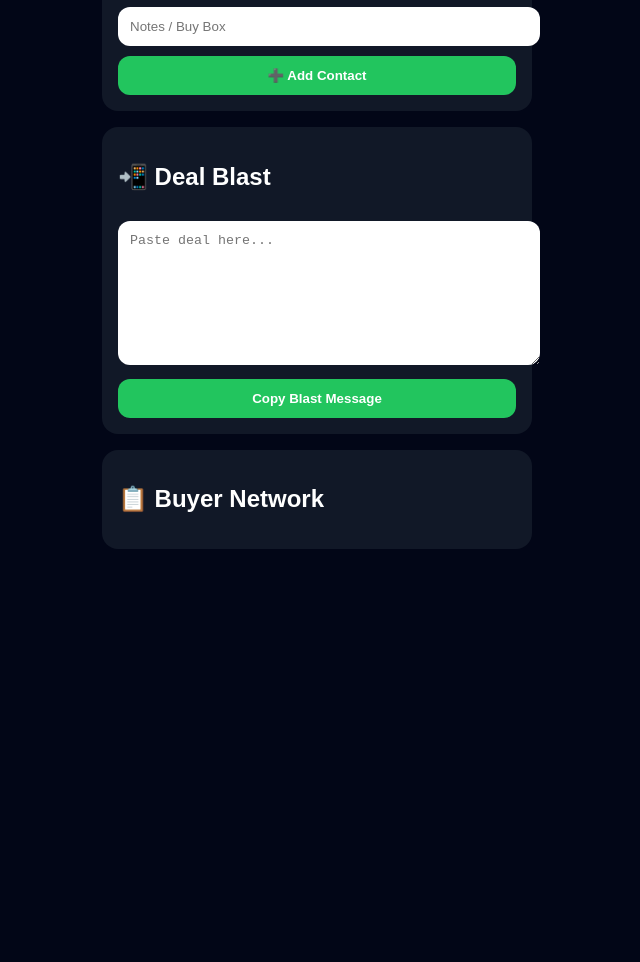
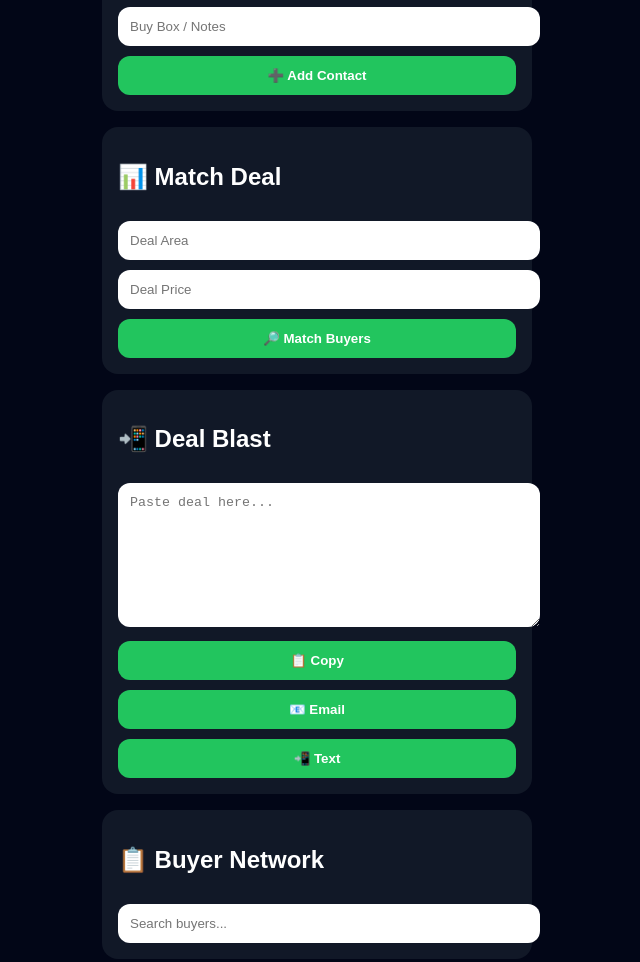
Before and after one commit to ROLRichman/RO-Lyfe-Buyer-Network-OS, a plain HTML site: page index.html in a window 1280 px wide. Shown: the part 600-1562 px from the top of the page, without its empty margins (323-963 px from the left). Before the commit the page ends 1181 px from the top, so only its background shows below. Drawn offline with Linux system fonts and the light colour scheme.

Commit message:
Update index.html

```diff
--- a/index.html
+++ b/index.html
@@ -9,9 +9,11 @@
 <body>
 
 <div class="app">
+
 <h1>👥 RO’Lyfe Buyer Network OS</h1>
 <p class="sub">Source → Match → Fund → Close</p>
 
+<!-- ADD BUYER -->
 <div class="card">
 <h2>Add Buyer / Contractor</h2>
 
@@ -31,21 +33,43 @@
 
 <input id="area" placeholder="Target Area">
 <input id="maxPrice" placeholder="Max Buy Price">
-    <input id="notes" placeholder="Notes / Buy Box">
+<input id="notes" placeholder="Buy Box / Notes">
 
 <button onclick="addBuyer()">➕ Add Contact</button>
 </div>
 
+<!-- DEAL INPUT -->
+<div class="card">
+<h2>📊 Match Deal</h2>
+
+<input id="dealArea" placeholder="Deal Area">
+<input id="dealPrice" placeholder="Deal Price">
+
+<button onclick="matchDeal()">🔎 Match Buyers</button>
+
+<div id="matchResults"></div>
+</div>
+
+<!-- DEAL BLAST -->
 <div class="card">
 <h2>📲 Deal Blast</h2>
+
 <textarea id="dealMsg" placeholder="Paste deal here..."></textarea>
-    <button onclick="copyBlast()">Copy Blast Message</button>
+
+<button onclick="copyBlast()">📋 Copy</button>
+<button onclick="sendEmailBlast()">📧 Email</button>
+<button onclick="sendSMSBlast()">📲 Text</button>
 </div>
 
+<!-- BUYER LIST -->
 <div class="card">
 <h2>📋 Buyer Network</h2>
+
+<input id="search" placeholder="Search buyers..." onkeyup="filterBuyers()">
+
 <div id="buyerList"></div>
 </div>
+
 </div>
 
 <script src="script.js"></script>
```
Lines whose indentation alone changed are shown as unchanged.
